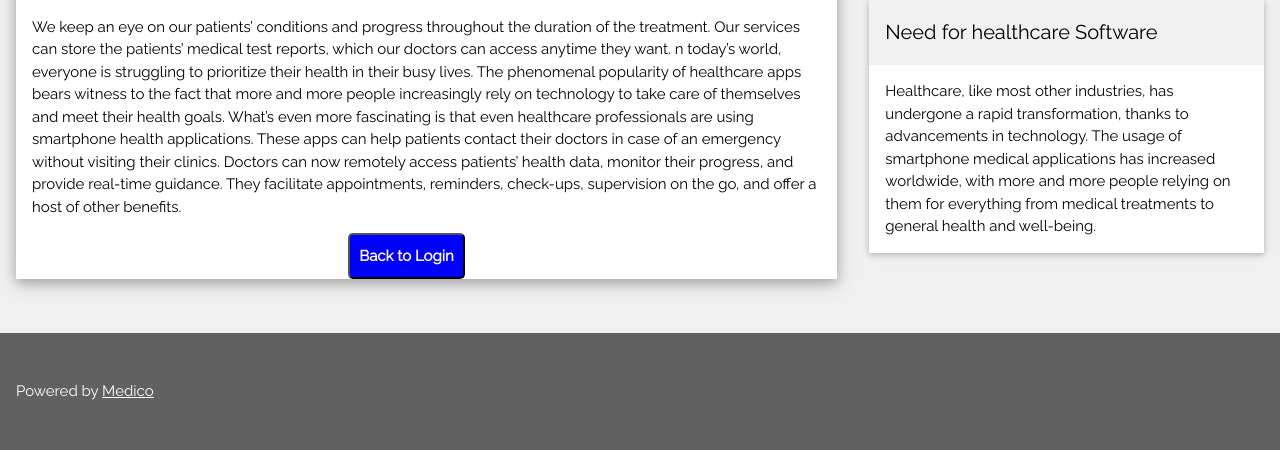
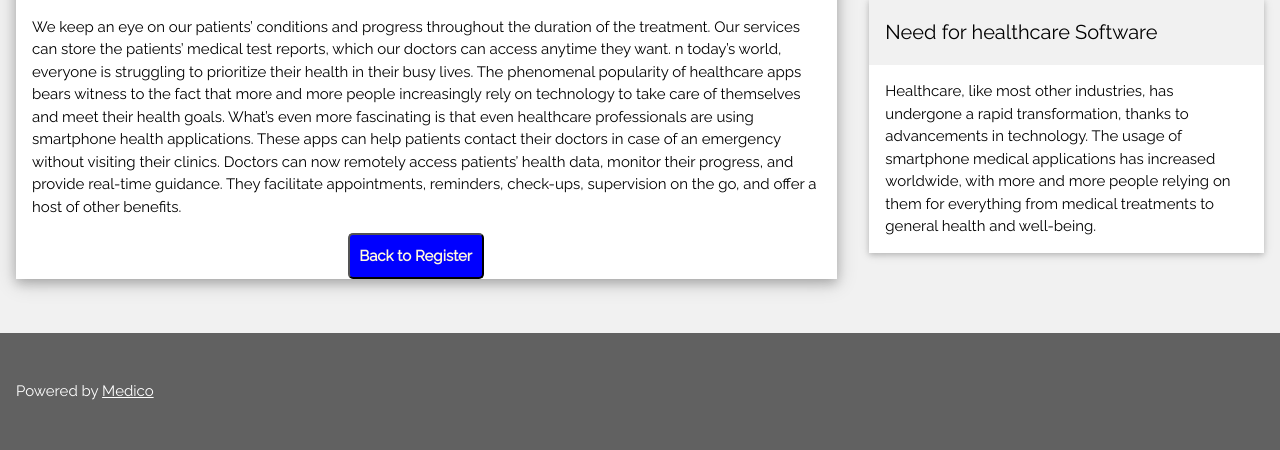
Before and after one commit to SJDev2000/medico, a Flask app: template flaskproject/templates/about.html in a window 1280 px wide. Shown: the part 1630-2080 px from the top of the page. Run offline with Flask 2, Linux system fonts and the light colour scheme; the template is opened without the code that fills it, so the values that code supplies are empty.

Commit message:
Updated About.html

```diff
--- a/flaskproject/templates/about.html
+++ b/flaskproject/templates/about.html
@@ -46,8 +46,8 @@ body,h1,h2,h3,h4,h5 {font-family: "Raleway", sans-serif}
         n today’s world, everyone is struggling to prioritize their health in their busy lives. The phenomenal popularity of healthcare apps bears witness to the fact that more and more people increasingly rely on technology to take care of themselves and meet their health goals.
         What’s even more fascinating is that even healthcare professionals are using smartphone health applications. These apps can help patients contact their doctors in case of an emergency without visiting their clinics. Doctors can now remotely access patients’ health data, monitor their progress, and provide real-time guidance. They facilitate appointments, reminders, check-ups, supervision on the go, and offer a host of other benefits.
       </p>
-      <form action="register.html" method="POST" style="padding-left: 40%;">
-        <input type="submit" value="Back to Login" style="padding:2%;; border-radius: 5px; background-color: blue; color: cornsilk; font-weight: bolder;">
+      <form action="/signUp" method="POST" style="padding-left: 40%;">
+        <input type="submit" value="Back to Register" style="padding:2%;; border-radius: 5px; background-color: blue; color: cornsilk; font-weight: bolder;">
     </form>
     </div>
   </div>
```
